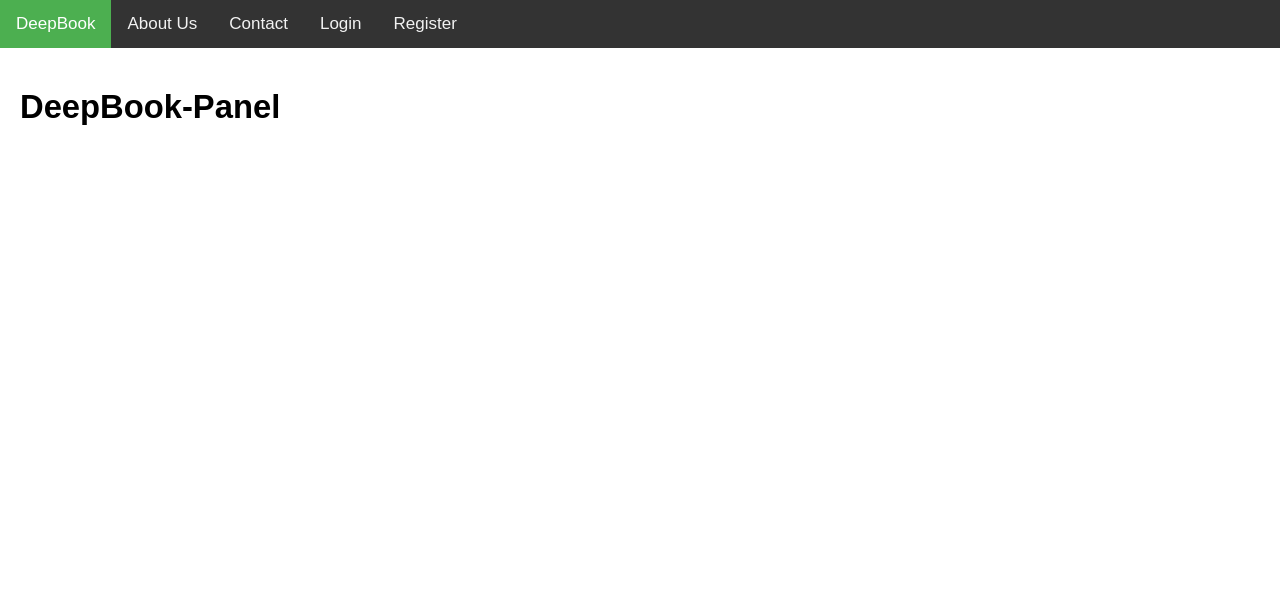
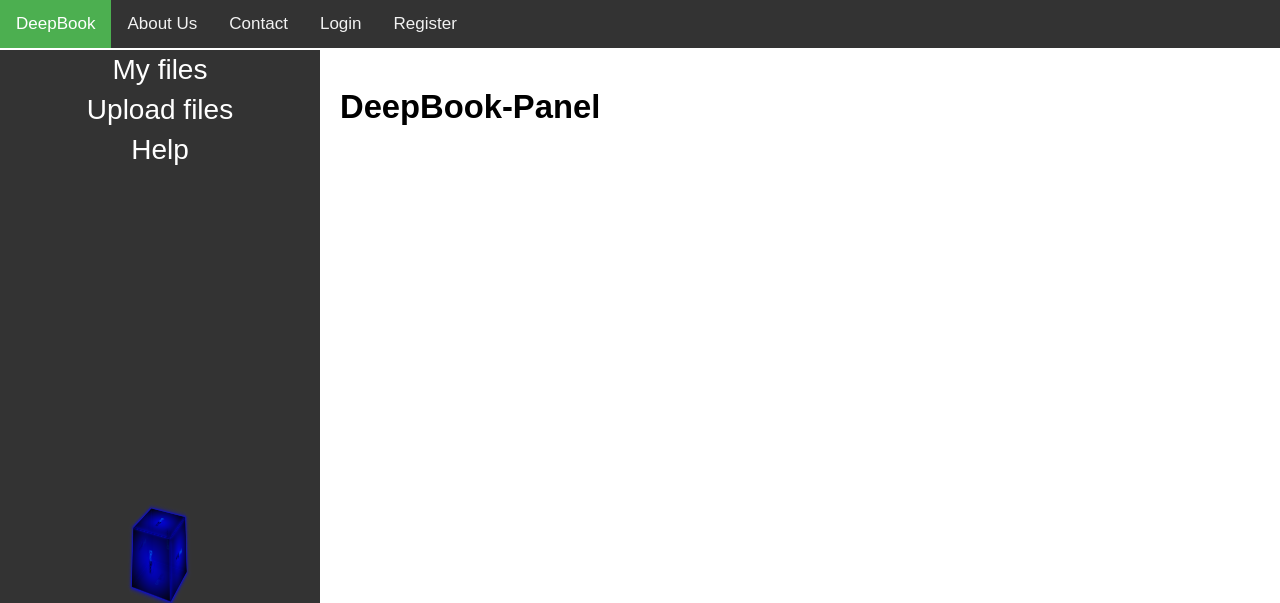
Before and after one commit to Dexter4002/DeepBook, a PHP site: page /menu.php in a window 1280 px wide. Shown: the part 197-800 px from the top of the page. Run offline with PHP 8.4, Linux system fonts and the light colour scheme.

Commit message:
Add menu
side menu

```diff
--- a/menu.php
+++ b/menu.php
@@ -28,6 +28,7 @@
       <hr />
     </div>
   </div>
+
   <div class="header">
     <h2>DeepBook</h2>
     <p>The opensource project</p>
@@ -41,8 +42,35 @@
     <a href="rejestracja.php">Register</a>
   </div>
 
+  <div class="menu-wrapper">
+<div class ="menu">
+  <a href="">My files</a>
+  <a href="">Upload files</a>
+  <a href="">Help</a>
+
+  <div class="square">
+                        <div id="rodzic">
+                            <div id="przod">
+                                <img class="github" src="images/DeepBook-logo.png" alt="">
+                            </div>
+                            <div id="tyl">
+                                <img src="images/DeepBook-logo.png" alt="">
+
+                            </div>
+                            <div id="lewo">
+                                <img class="html" src="images/DeepBook-logo.png" alt="">
+                            </div>
+                            <div id="prawo"><img src="images/DeepBook-logo.png" alt=""></div>
+                            <div id="gora"> <img src="images/DeepBook-logo.png" alt=""></div>
+                            <div id="dol"> <img src="images/DeepBook-logo.png" alt=""> </div>
+                        </div>
+                    </div>
+</div>
   <div class="content">
     <h3>DeepBook-Panel</h3>
+    </div>
+
+
 <!--
 
 Tu
--- a/styl1.css
+++ b/styl1.css
@@ -12,6 +12,9 @@ body {
     width: 100vw;
 }
 
+
+
+
 #container {
 
     width: 300px;
@@ -23,6 +26,7 @@ body {
     -moz-box-shadow: 3px 3px 30px 5px rgba(204, 204, 204, 0.9);
     box-shadow: 3px 3px 30px 5px rgba(204, 204, 204, 0.9);
 }
+
 
 input[type=text],
 input[type=password] {
@@ -152,6 +156,122 @@ p {
     color: white;
 }
 
+/* POCZĄTEK ROBIENIA  */
+.menu-wrapper {
+    display: flex;
+}
+
+.menu {
+    box-sizing: border-box;
+    height: calc(100vh - 48px - 197px);
+    width: 25vw;
+    background-color: #333;
+    display: flex;
+    flex-direction: column;
+    align-items: center;
+    border-top: 2px solid white;
+
+}
+
+.menu a {
+    display: flex;
+    flex-direction: column;
+    justify-content: center;
+    text-align: center;
+    text-decoration: none;
+    color: white;
+    font-family: Arial, Helvetica, sans-serif;
+    height: 5vh;
+    width: 100%;
+}
+
+.menu a:hover {
+    background-color: #ddd;
+    color: black;
+}
+
+.square {
+    height: 5vh;
+    width: 5vh;
+    /* background-color: black */
+    perspective: 300px;
+
+}
+
+#rodzic {
+    margin-top: 45vh;
+    height: 100%;
+    width: 100%;
+    position: relative;
+    /* transform: rotateX(195deg); */
+    transform-style: preserve-3d;
+    animation: obrot 5s linear infinite;
+
+}
+
+#rodzic>div {
+    position: absolute;
+    height: 100%;
+    width: 100%;
+    background-image: radial-gradient(ellipse at center, rgba(0, 0, 255, 0.8), rgba(0, 0, 0, 0.8));
+    box-shadow: 0 0 4px #00F;
+
+}
+
+#przod {
+    transform: translateZ(2.5vh);
+
+}
+
+#tyl {
+    transform: translateZ(-2.5vh);
+
+}
+
+#lewo {
+    transform: rotateY(-90deg) translateZ(2.5vh);
+
+}
+
+#prawo {
+    transform: rotateY(90deg) translateZ(2.5vh);
+}
+
+#gora {
+    transform: rotateX(90deg) translateZ(2.5vh);
+
+}
+
+#dol {
+    transform: rotateX(-90deg) translateZ(2.5vh);
+
+}
+
+img {
+    width: 40%;
+    position: absolute;
+    top: 50%;
+    left: 50%;
+    transform: translate(-50%, -50%);
+    /* z-index: 5; */
+}
+
+#tyl>img {
+    transform: rotateY(180deg) translate(50%, -50%);
+}
+
+@keyframes obrot {
+    0% {
+        transform: rotateX(0) rotateZ(0)
+    }
+
+    100% {
+        transform: rotateX(360deg) rotateZ(360deg)
+    }
+}
+
+/* tutaj koniec robienia  */
+
 .content {
     padding: 20px;
 }
```
